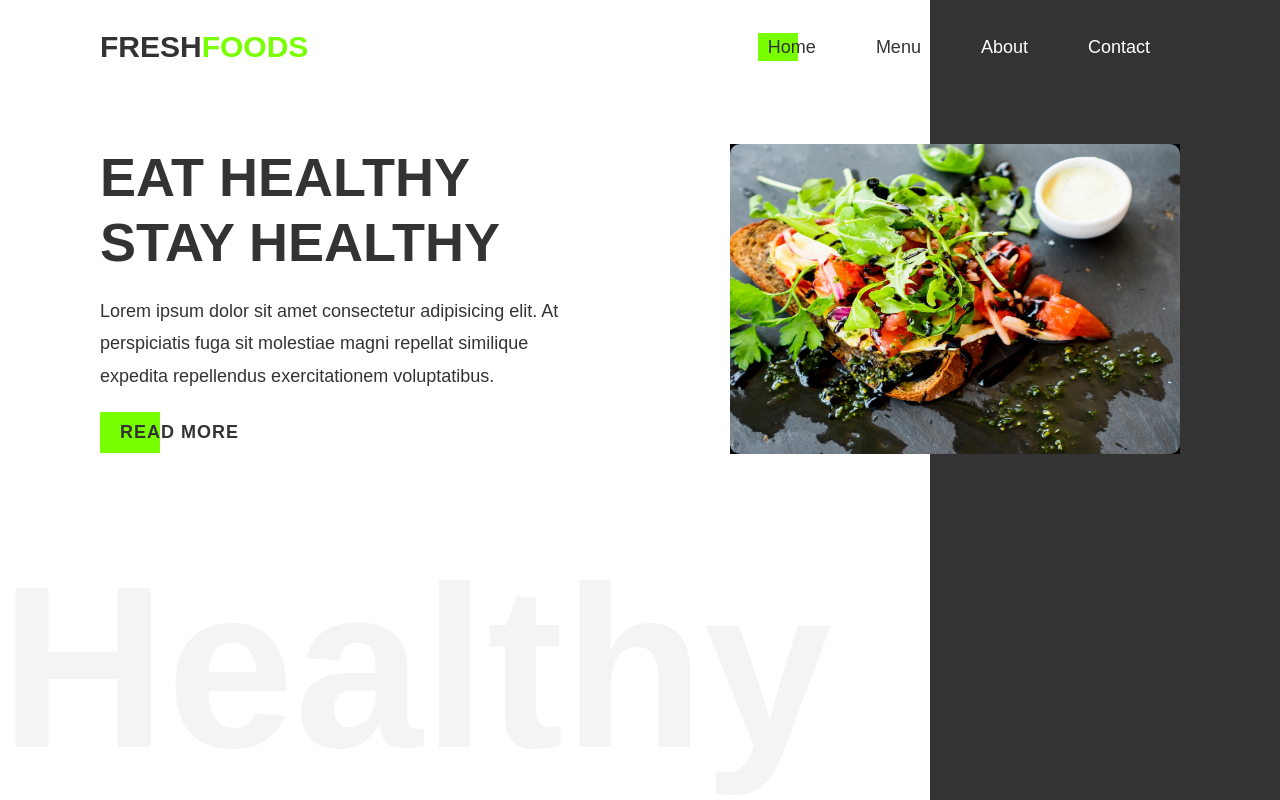
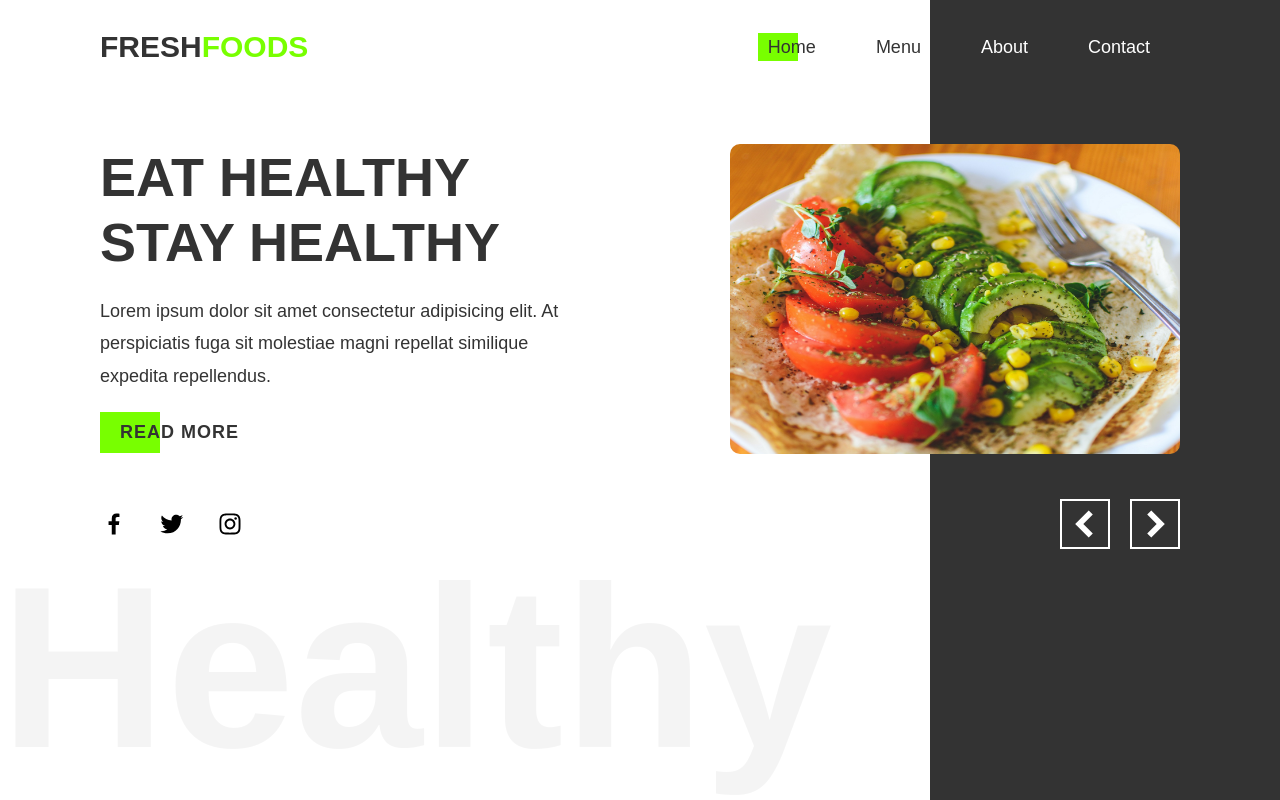
Before and after one commit to fajarfadillahh/fresh-food, a plain HTML site: page index.html in a window 1280 px wide. Drawn offline with Linux system fonts and the light colour scheme.

Commit message:
menambahkan file _icons.scss dan meng-edit nya

```diff
--- a/index.html
+++ b/index.html
@@ -11,7 +11,7 @@
   <body>
     <div class="container">
       <!-- navbar -->
-      <header>
+      <header id="navbar">
         <a href="#" class="logo">Fresh<span>Foods</span></a>
         <ul class="nav-link">
           <li><a href="#" class="active">Home</a></li>
@@ -19,11 +19,14 @@
           <li><a href="#">About</a></li>
           <li><a href="#">Contact</a></li>
         </ul>
+
+        <span class="menuIcon"></span>
       </header>
 
       <!-- hero -->
       <div class="hero">
-        <div class="hero-text">
+        <div class="hero-text" id="slideshowText">
+          <div class="active">
             <h2>
               EAT Healthy<br />
               Stay Healthy
@@ -31,14 +34,79 @@
             <p>
               Lorem ipsum dolor sit amet consectetur adipisicing elit. At
               perspiciatis fuga sit molestiae magni repellat similique expedita
-            repellendus exercitationem voluptatibus.
+              repellendus.
             </p>
+          </div>
+
+          <div>
+            <h2>
+              EAT Your<br />
+              Veggies
+            </h2>
+            <p>
+              Doloremque magnam vel perspiciatis tenetur ipsam nisi natus, hic
+              beatae expedita cupiditate velit necessitatibus.
+            </p>
+          </div>
+
+          <div>
+            <h2>
+              Good Food<br />
+              Good Mood
+            </h2>
+            <p>
+              Delectus fugit eveniet ut neque exercitationem ducimus repellat
+              mollitia cum expedita facilis, deserunt laborum.
+            </p>
+          </div>
+
           <a href="#">Read More</a>
         </div>
 
-        <div class="hero-img">
+        <div class="hero-img" id="slideshow">
+          <img src="./img/image-1.jpg" class="active" alt="Hero Image" />
           <img src="./img/image-2.jpg" alt="Hero Image" />
+          <img src="./img/image-3.jpg" alt="Hero Image" />
         </div>
+      </div>
+
+      <div class="icons">
+        <ul class="link-social">
+          <li>
+            <a href="#"
+              ><img src="./img/icons/bxl-facebook.svg" alt="Facebook"
+            /></a>
+          </li>
+          <li>
+            <a href="#"
+              ><img src="./img/icons/bxl-twitter.svg" alt="Twitter"
+            /></a>
+          </li>
+          <li>
+            <a href="#"
+              ><img src="./img/icons/bxl-instagram.svg" alt="Instagram"
+            /></a>
+          </li>
+        </ul>
+
+        <ul class="controls">
+          <li>
+            <a href="#"
+              ><img
+                src="./img/icons/bxs-chevron-left.svg"
+                alt="Left"
+                onclick="prevSlide();prevSlideText();"
+            /></a>
+          </li>
+          <li>
+            <a href="#"
+              ><img
+                src="./img/icons/bxs-chevron-right.svg"
+                alt="Right"
+                onclick="nextSlide();nextSlideText();"
+            /></a>
+          </li>
+        </ul>
       </div>
     </div>
 
--- a/js/script.js
+++ b/js/script.js
@@ -0,0 +1,37 @@
+// get elements text
+let slideshowText = document.getElementById("slideshowText");
+let slidesText = slideshowText.getElementsByTagName("div");
+let indexTxt = 0;
+
+// function nextSlide text
+function nextSlideText() {
+  slidesText[indexTxt].classList.remove("active");
+  indexTxt = (indexTxt + 1) % slidesText.length;
+  slidesText[indexTxt].classList.add("active");
+}
+
+// function preverseSlide text
+function prevSlideText() {
+  slidesText[indexTxt].classList.remove("active");
+  indexTxt = (indexTxt - 1 + slidesText.length) % slidesText.length;
+  slidesText[indexTxt].classList.add("active");
+}
+
+// get elements image
+let slideshow = document.getElementById("slideshow");
+let slides = slideshow.getElementsByTagName("img");
+let indexImg = 0;
+
+// function nextSlide image
+function nextSlide() {
+  slides[indexImg].classList.remove("active");
+  indexImg = (indexImg + 1) % slides.length;
+  slides[indexImg].classList.add("active");
+}
+
+// function preverseSlide image
+function prevSlide() {
+  slides[indexImg].classList.remove("active");
+  indexImg = (indexImg - 1 + slides.length) % slides.length;
+  slides[indexImg].classList.add("active");
+}
--- a/sass/components/_header.scss
+++ b/sass/components/_header.scss
@@ -55,4 +55,8 @@ header {
       }
     }
   }
+
+  .menuIcon {
+    display: none;
+  }
 }
--- a/sass/components/_hero.scss
+++ b/sass/components/_hero.scss
@@ -8,6 +8,14 @@
     position: relative;
     max-width: 500px;
     margin-right: 50px;
+
+    div {
+      display: none;
+    }
+
+    .active {
+      display: initial;
+    }
 
     h2 {
       font-size: 54px;
@@ -57,7 +65,6 @@
     position: relative;
     width: 450px;
     height: 310px;
-    background: #000;
 
     img {
       position: absolute;
@@ -68,6 +75,11 @@
       border-radius: 10px;
       object-fit: cover;
       transition: 0.4s;
+      opacity: 0;
+    }
+
+    .active {
+      opacity: 1;
     }
   }
 }
--- /dev/null
+++ b/sass/components/_icons.scss
@@ -0,0 +1,46 @@
+.icons {
+  display: flex;
+  justify-content: space-between;
+  align-items: center;
+  margin: 45px 0;
+
+  .link-social {
+    position: relative;
+    display: flex;
+
+    li {
+      list-style: none;
+      margin-right: 30px;
+      transition: 0.2s ease-in-out;
+
+      &:hover {
+        transform: scale(1.2, 1.2);
+      }
+
+      img {
+        width: 28px;
+      }
+    }
+  }
+
+  .controls {
+    position: relative;
+    display: flex;
+
+    li {
+      list-style: none;
+      margin-left: 20px;
+      transition: 0.2s ease-in-out;
+
+      &:hover {
+        opacity: 0.5;
+      }
+
+      img {
+        width: 50px;
+        border: 2px solid #000;
+        filter: invert(1);
+      }
+    }
+  }
+}
--- a/sass/style.scss
+++ b/sass/style.scss
@@ -6,3 +6,6 @@
 
 // hero
 @import "./components/hero";
+
+// icons
+@import "./components/icons";
```
Also changed, not shown: css/style.css, img/icons/bx-menu.svg (added), img/icons/bx-x.svg (added). Lines whose indentation alone changed are shown as unchanged.
